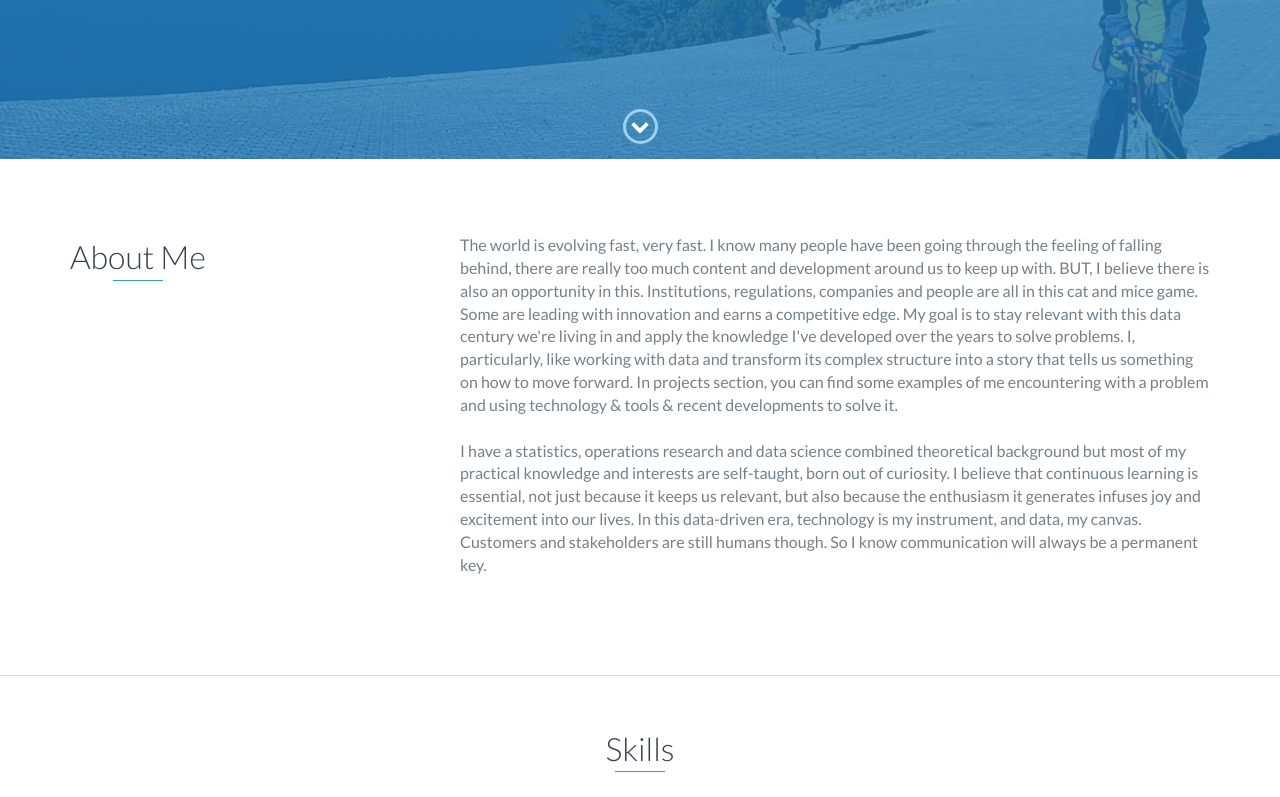
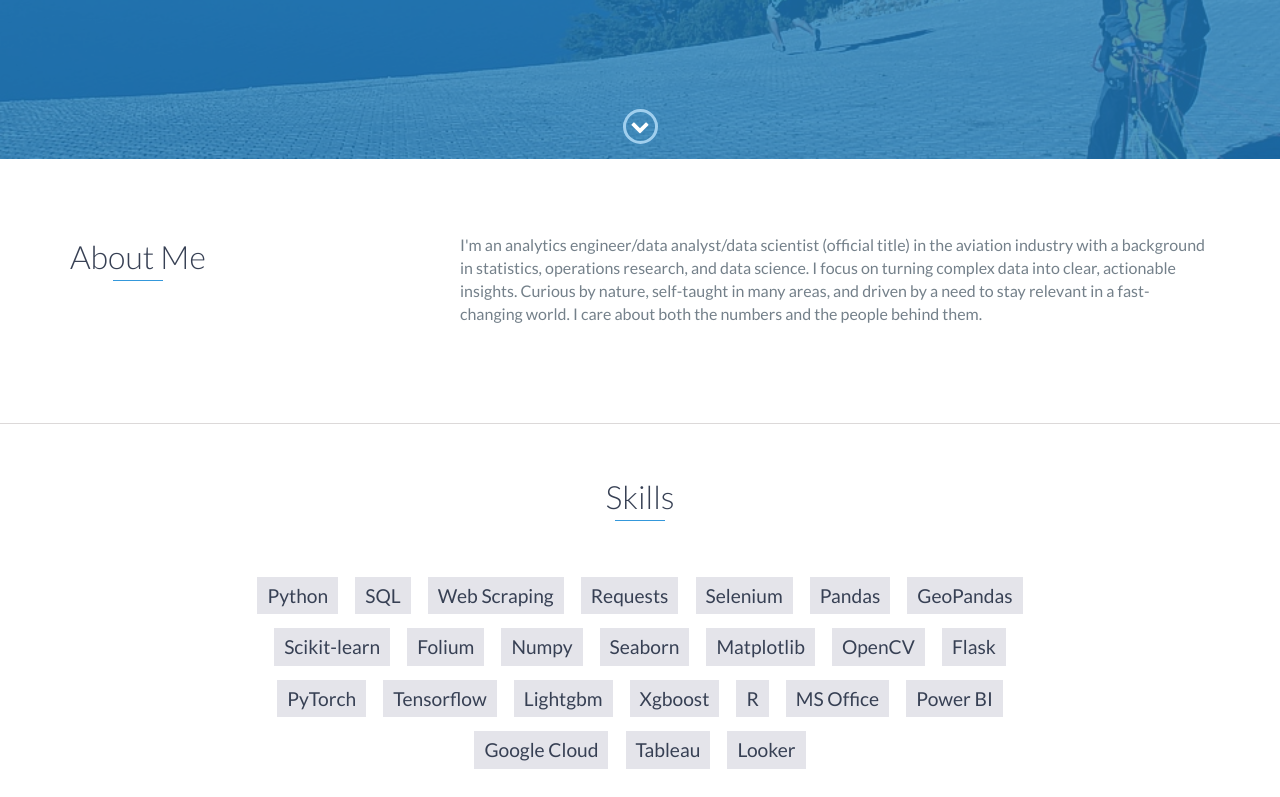
Before and after one commit to yavuzhanyavuz/yavuzhanyavuz.github.io, a website: page index.html in a window 1280 px wide. Shown: the part 641-1438 px from the top of the page. Drawn offline with nearby package versions, Linux system fonts and the light colour scheme.

Commit message:
updated bio

```diff
--- a/index.html
+++ b/index.html
@@ -86,7 +86,7 @@
         </div>
         <div class="col-md-8">
           <p>
-            The world is evolving fast, very fast. I know many people have been going through the feeling of falling behind, there are really too much content and development around us to keep up with. BUT, I believe there is also an opportunity in this. Institutions, regulations, companies and people are all in this cat and mice game. Some are leading with innovation and earns a competitive edge.
+            <!-- End #lead-down The world is evolving fast, very fast. I know many people have been going through the feeling of falling behind, there are really too much content and development around us to keep up with. BUT, I believe there is also an opportunity in this. Institutions, regulations, companies and people are all in this cat and mice game. Some are leading with innovation and earns a competitive edge.
             My goal is to stay relevant with this data century we're living in and apply the knowledge I've developed over the years to solve problems. I, particularly, like working with data and transform its complex structure into a story that tells us something on how to move forward. In projects section, you can find some examples of me encountering with a problem and using technology & tools & recent developments to solve it.
             <br>
             <br>
@@ -95,7 +95,8 @@
             I believe that continuous learning is essential, not just because it keeps us relevant, but also because the enthusiasm it generates infuses joy and excitement into our lives.
 
             In this data-driven era, technology is my instrument, and data, my canvas. Customers and stakeholders are still humans though. So I know communication will always be a permanent key.
-
+            -->
+            I'm an analytics engineer/data analyst/data scientist (official title) in the aviation industry with a background in statistics, operations research, and data science. I focus on turning complex data into clear, actionable insights. Curious by nature, self-taught in many areas, and driven by a need to stay relevant in a fast-changing world. I care about both the numbers and the people behind them.
             <br>
             <br>
           </p>
```
